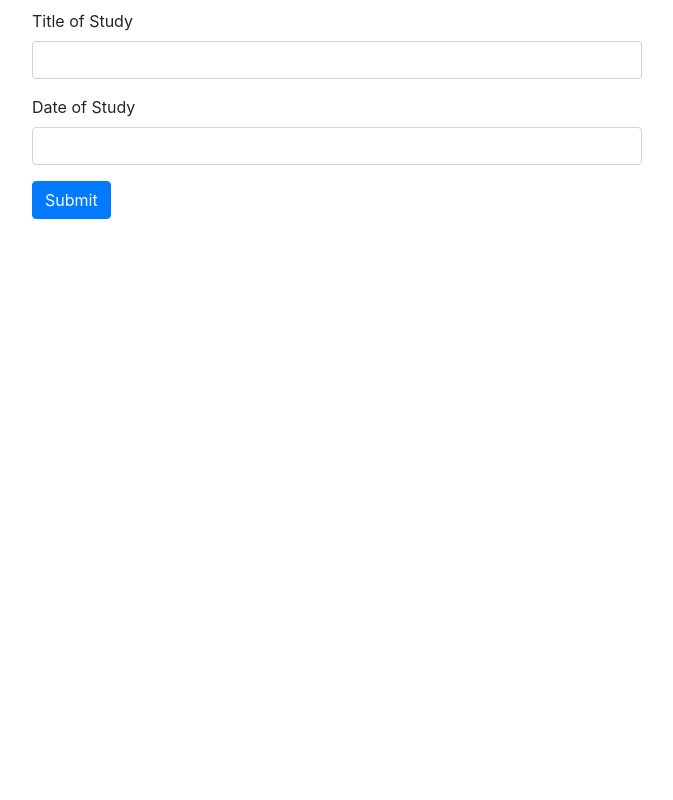
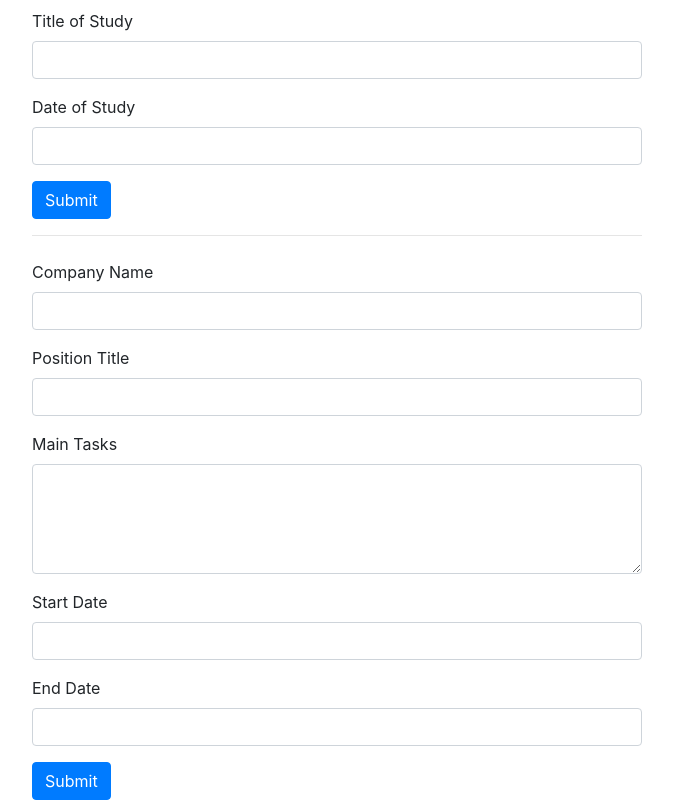
Before and after one commit to kholston/cv-application, a React (Create React App) app: page / in a window 1280 px wide. Shown: the part 608-1408 px from the top of the page, without its empty margins (303-976 px from the left). Before the commit the page ends 827 px from the top, so only its background shows below. Built offline with nearby package versions, Linux system fonts and the light colour scheme.

Commit message:
create practical experience section

```diff
--- a/src/App.js
+++ b/src/App.js
@@ -60,6 +60,8 @@ class App extends Component {
         <General onChange={this.handleChange} currentState={this.state} edit={this.changeEditState}/>
         <hr/>
         <Education onChange={this.handleChange} currentState={this.state} edit={this.changeEditState}/>
+        <hr/>
+        <Practical onChange={this.handleChange} currentState={this.state} edit={this.changeEditState}/>
       </div>
     )
   }
--- a/src/components/Practical.js
+++ b/src/components/Practical.js
@@ -0,0 +1,76 @@
+import React, { Component } from "react";
+import Form from 'react-bootstrap/Form';
+import Button from 'react-bootstrap/Button';
+
+class Practical extends Component {
+  constructor(props) {
+    super(props)
+
+    this.handleChange = this.handleChange.bind(this);
+    this.handleUpdate = this.handleUpdate.bind(this);
+
+  }
+
+  handleChange = (e) => {
+    this.props.onChange(e);
+  }
+
+  handleUpdate = (e) => {
+    this.props.edit("practical_edit");
+  }
+
+  render() {
+    const { currentState } = this.props;
+    const { company_name, position_title, main_tasks, date_start, date_end } = currentState;
+    const editStatus = currentState.practical_edit;
+
+    if (editStatus) {
+      return (
+        <div className="mt-4">
+          <Form onSubmit={this.handleUpdate}>
+            <Form.Group>
+              <Form.Label>Company Name</Form.Label>
+              <Form.Control name="company_name" value={company_name} onChange={this.handleChange}></Form.Control>
+            </Form.Group>
+            <Form.Group>
+              <Form.Label>Position Title</Form.Label>
+              <Form.Control name="position_title" value={position_title} onChange={this.handleChange}></Form.Control>
+            </Form.Group>
+            <Form.Group>
+              <Form.Label>Main Tasks</Form.Label>
+              <Form.Control as="textarea" rows={4} name="main_tasks" value={main_tasks} onChange={this.handleChange}></Form.Control>
+            </Form.Group>
+            <Form.Group>
+              <Form.Label>Start Date</Form.Label>
+              <Form.Control name="date_start" value={date_start} onChange={this.handleChange}></Form.Control>
+            </Form.Group>
+            <Form.Group>
+              <Form.Label>End Date</Form.Label>
+              <Form.Control name="date_end" value={date_end} onChange={this.handleChange}></Form.Control>
+            </Form.Group>
+            <Button type='submit'>Submit</Button>
+          </Form>
+        </div>
+      )
+    }
+
+    return (
+      <div className="mt-4">
+        <h4>Practical Experience</h4>
+        <h6>Company Name:</h6>
+        <p>{company_name}</p>
+        <h6>Position Title</h6>
+        <p>{position_title}</p>
+        <h6>Main Tasks</h6>
+        <p>{main_tasks}</p>
+        <h6>Date Start</h6>
+        <p>{date_start}</p>
+        <h6>Date End</h6>
+        <p>{date_end}</p>
+        <Button onClick={this.handleUpdate}>Edit</Button>
+      </div>
+    )
+  }
+}
+
+export default Practical
```
